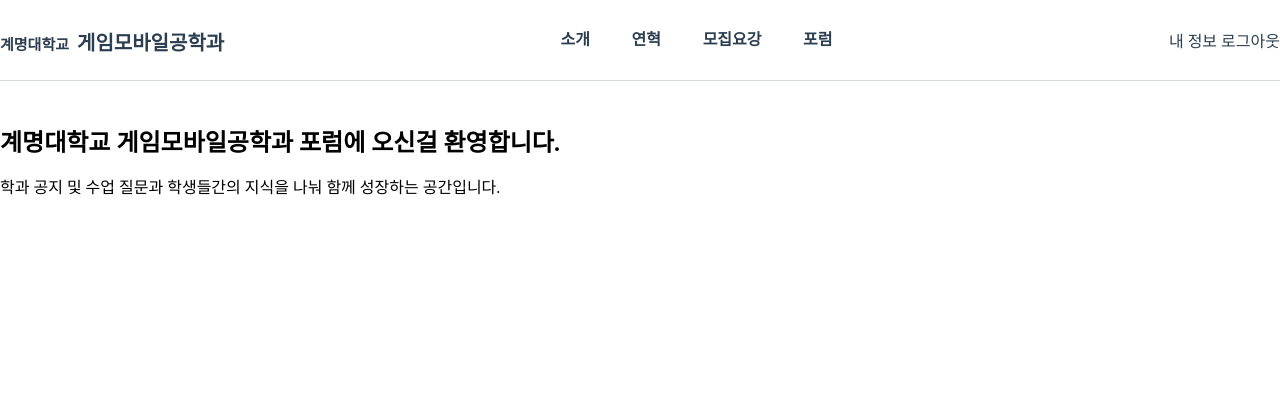
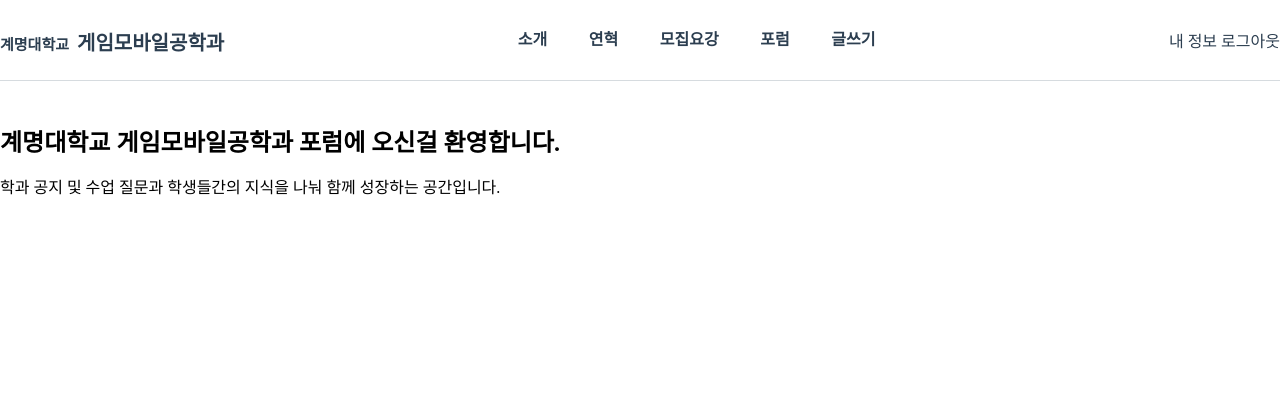
Before and after one commit to aid95/kmu-gmc-webdev, a PHP site: page /forum/index.php in a window 1280 px wide. Shown: the top 420 px of the page. Run offline with PHP 8.4, Linux system fonts and the light colour scheme; the visitor is signed in with stand-in values (Sample User, id 1); data that the repository does not hold is empty.

Commit message:
글쓰기 기능 메뉴 추가

```diff
--- a/nginx/html/forum/header.php
+++ b/nginx/html/forum/header.php
@@ -12,6 +12,8 @@
                     <a href="">모집요강</a>
                     <span style="color: #fff;">|</span>
                     <a href="/forum">포럼</a>
+                    <span style="color: #fff;">|</span>
+                    <a href="/forum/write">글쓰기</a>
                 </nav>
 <?php
 if($_SESSION['userid']==null) {
```
